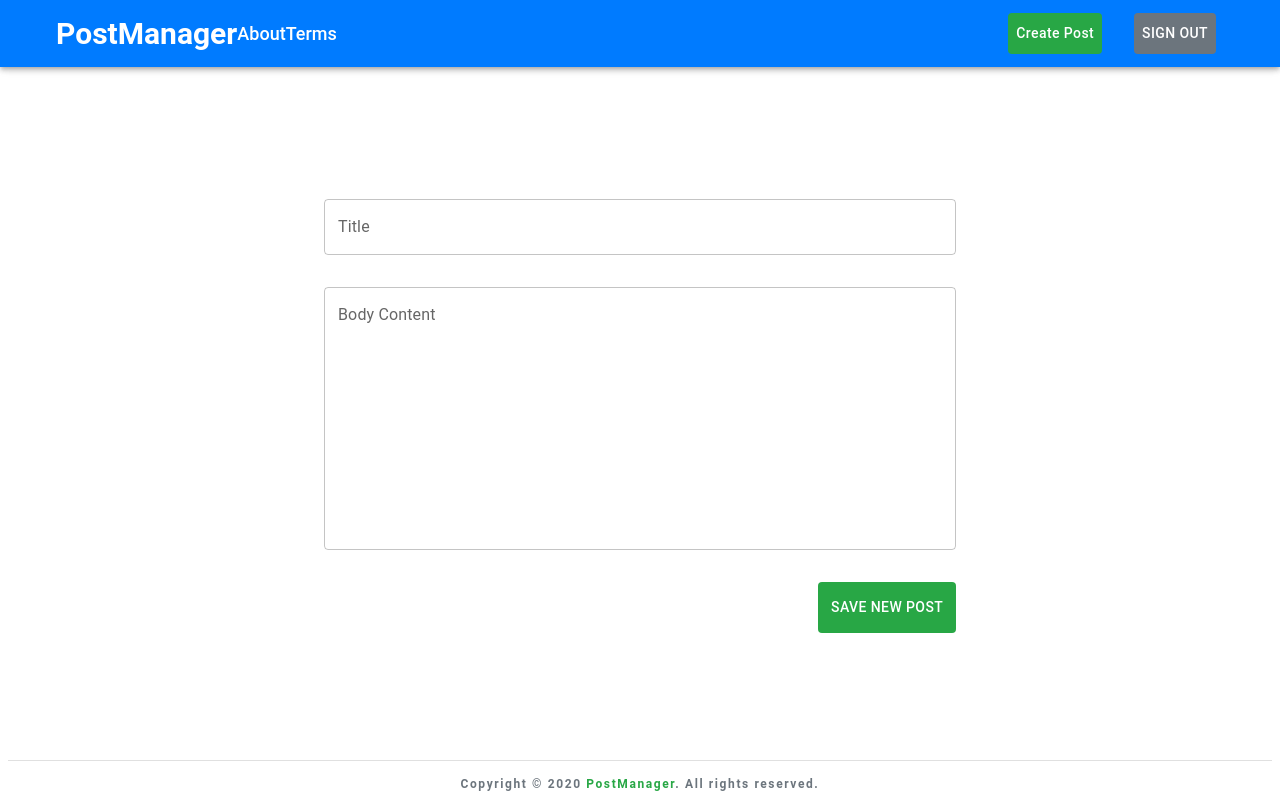
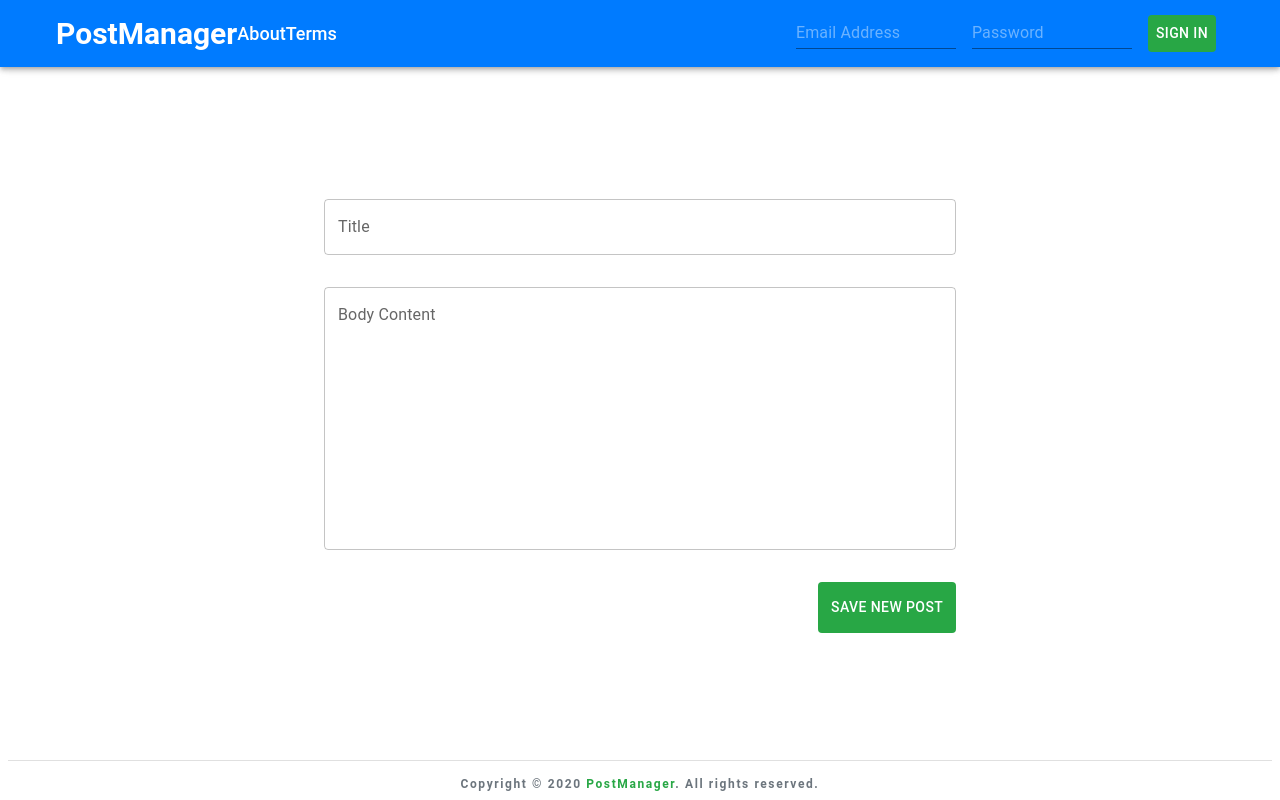
Before and after one commit to ShashikaVirajh/post-manager, a React (Create React App) app: page /create-post in a window 1280 px wide. Built offline with nearby package versions, Linux system fonts and the light colour scheme.

Commit message:
add form field values register and login

```diff
--- a/src/components/header/header-logged-out.component.tsx
+++ b/src/components/header/header-logged-out.component.tsx
@@ -1,18 +1,43 @@
+/* eslint-disable @typescript-eslint/explicit-function-return-type */
 import { Button, Grid, Input } from '@mui/material';
-import { MouseEvent } from 'react';
+import Axios from 'axios';
+import { ChangeEvent, SyntheticEvent, useState } from 'react';
 
 export const HeaderLoggedOut = (): JSX.Element => {
-  const handleSubmit = (e: MouseEvent<HTMLButtonElement>): void => {
+  const [username, setUserName] = useState('');
+  const [password, setPossword] = useState('');
+
+  const handleSubmit = async (e: SyntheticEvent): Promise<void> => {
     e.preventDefault();
+    try {
+      await Axios.post('http://localhost:8080/login', {
+        username,
+        password,
+      });
+      // console.log(response.data);
+    } catch (error) {
+      // console.log(error);
+    }
   };
 
   return (
     <Grid container display="flex" justifyContent="flex-end" flexDirection="row">
-      <Input style={styles.inputContainer} placeholder="Email Address" />
-      <Input type="password" style={styles.inputContainer} placeholder="Password" />
-      <Button style={styles.btn} onSubmit={handleSubmit}>
-        Sign In
-      </Button>
+      <form onChange={handleSubmit}>
+        <Input
+          onChange={(event: ChangeEvent<HTMLInputElement>) => setUserName(event.target.value)}
+          style={styles.inputContainer}
+          placeholder="Email Address"
+        />
+        <Input
+          onChange={(event: ChangeEvent<HTMLInputElement>) => setPossword(event.target.value)}
+          type="password"
+          style={styles.inputContainer}
+          placeholder="Password"
+        />
+        <Button style={styles.btn} type="submit">
+          Sign In
+        </Button>
+      </form>
     </Grid>
   );
 };
--- a/src/components/header/header.component.tsx
+++ b/src/components/header/header.component.tsx
@@ -5,7 +5,7 @@ import { HeaderLoggedIn } from './header-logged-in.component';
 import { HeaderLoggedOut } from './header-logged-out.component';
 
 export const Header = (): JSX.Element => {
-  const loggedIn = true;
+  const loggedIn = false;
   const font = '"Roboto","Helvetica","Arial"';
 
   return (
--- a/src/pages/home-guest/home-guest.page.tsx
+++ b/src/pages/home-guest/home-guest.page.tsx
@@ -1,15 +1,20 @@
+/* eslint-disable @typescript-eslint/explicit-function-return-type */
+import { ChangeEvent, SyntheticEvent, useState } from 'react';
 import { Box, Button, Grid, TextField, Typography } from '@mui/material';
 import { PageContainor } from 'components/container/page.container.component';
 import Axios from 'axios';
 
 export const HomeGuest = (): JSX.Element => {
-  const handleSubmit = async (e: React.SyntheticEvent): Promise<void> => {
+  const [username, setUserName] = useState('');
+  const [email, setEmail] = useState('');
+  const [password, setPossword] = useState('');
+  const handleSubmit = async (e: SyntheticEvent): Promise<void> => {
     e.preventDefault();
     try {
       await Axios.post('http://localhost:8080/register', {
-        username: 'test',
-        email: 'test@gmail.com',
-        password: '12wnmikjhdlo',
+        username,
+        email,
+        password,
       });
     } catch (error) {
       // console.log(error);
@@ -32,6 +37,7 @@ export const HomeGuest = (): JSX.Element => {
           <form onSubmit={handleSubmit}>
             <Box>
               <TextField
+                onChange={(event: ChangeEvent<HTMLInputElement>) => setUserName(event.target.value)}
                 fullWidth
                 id="username-register"
                 name="username"
@@ -42,6 +48,7 @@ export const HomeGuest = (): JSX.Element => {
 
             <Box>
               <TextField
+                onChange={(event: ChangeEvent<HTMLInputElement>) => setEmail(event.target.value)}
                 fullWidth
                 id="email-register"
                 name="email"
@@ -52,6 +59,7 @@ export const HomeGuest = (): JSX.Element => {
 
             <Box>
               <TextField
+                onChange={(event: ChangeEvent<HTMLInputElement>) => setPossword(event.target.value)}
                 fullWidth
                 id="password-register"
                 name="password"
```
